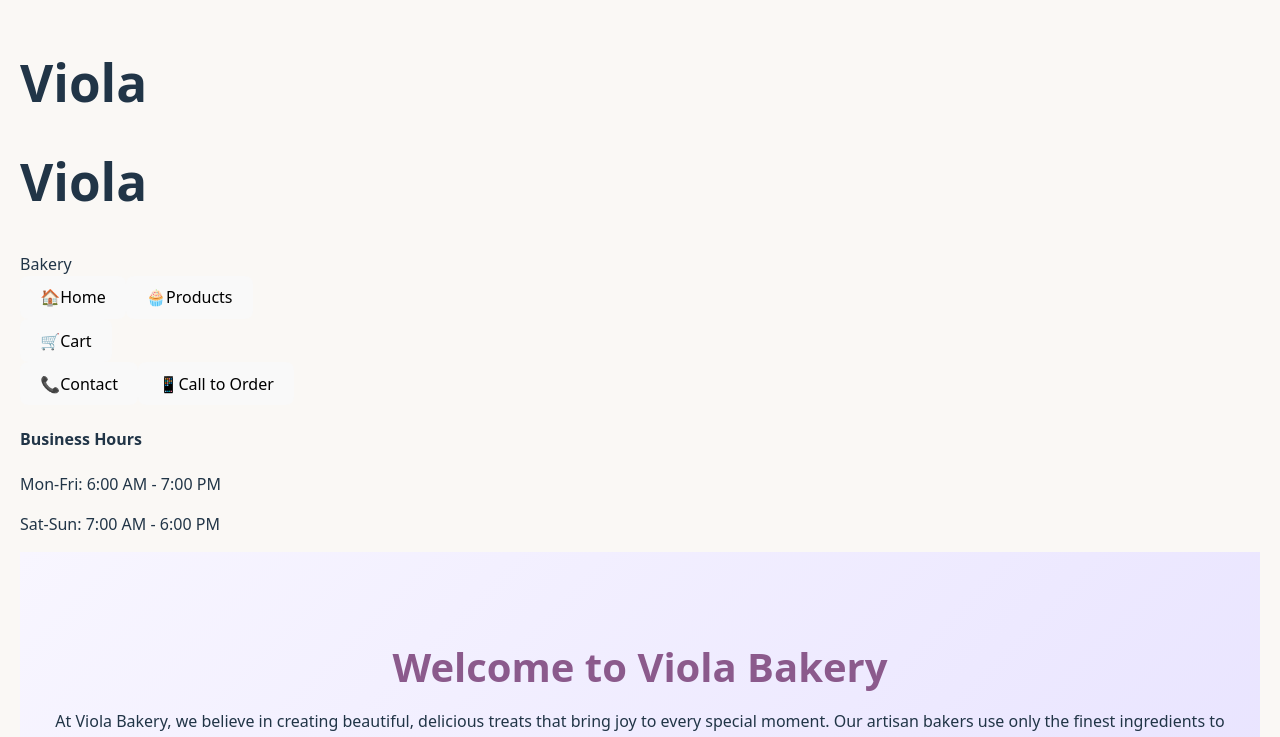
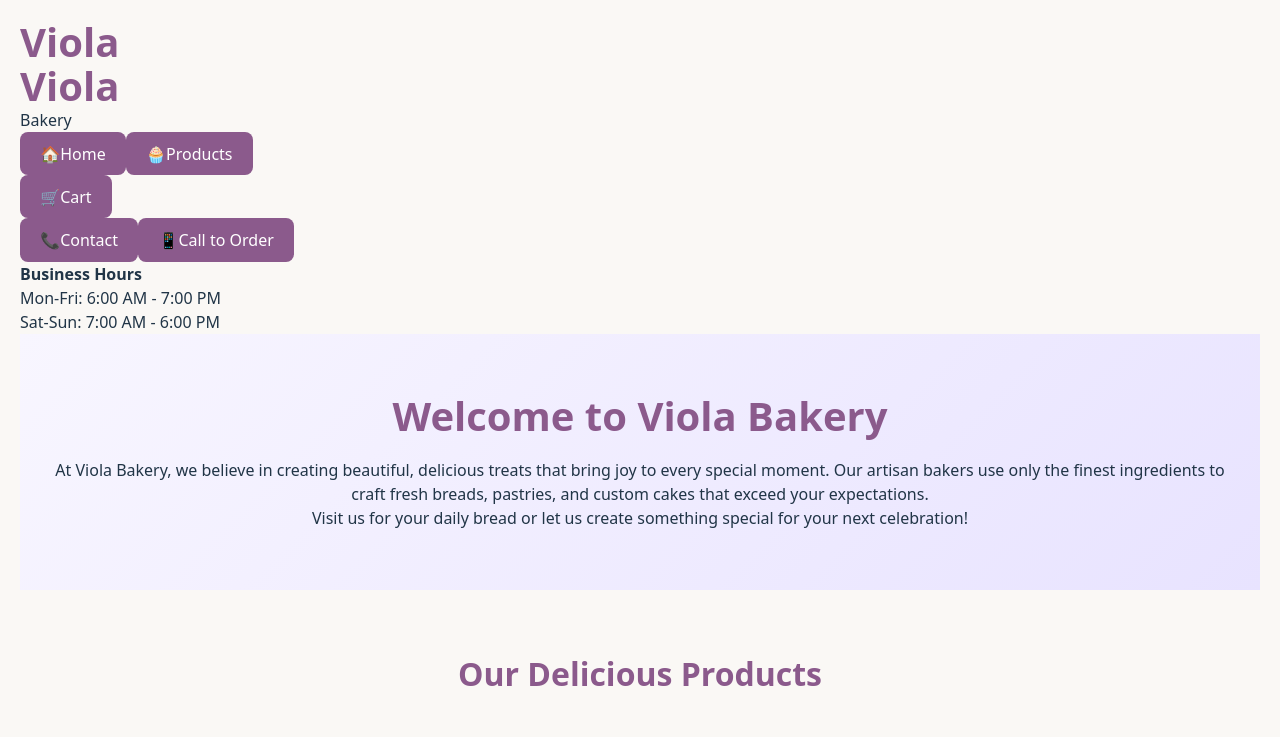
Before and after one commit to djamkoruis/viola, a React (Vite) app: page / in a window 1280 px wide. Shown: the top 737 px of the page. Built offline with nearby package versions, Linux system fonts and the light colour scheme.

Commit message:
added cart and fixed the page to stop looking like a demo piece of shit

```diff
--- a/src/context/CartContext.jsx
+++ b/src/context/CartContext.jsx
@@ -52,7 +52,6 @@ export const CartProvider = ({ children }) => {
         isOpen: false
     });
 
-    // Persist cart to localStorage
     useEffect(() => {
         const savedCart = localStorage.getItem('violaCart');
         if (savedCart) {
--- a/src/index.css
+++ b/src/index.css
@@ -1,38 +1,41 @@
+/* src/index.css - Viola Bakery Optimized */
 :root {
   font-family: system-ui, Avenir, Helvetica, Arial, sans-serif;
   line-height: 1.5;
   font-weight: 400;
+  color: #213547;
+  background-color: #ffffff;
+}
 
-  color-scheme: light dark;
-  color: rgba(255, 255, 255, 0.87);
-  background-color: #F8F1E3;
+* {
+  margin: 0;
+  padding: 0;
+  box-sizing: border-box;
+}
 
-  font-synthesis: none;
-  text-rendering: optimizeLegibility;
-  -webkit-font-smoothing: antialiased;
-  -moz-osx-font-smoothing: grayscale;
+body {
+  margin: 0;
+  /* Remove problematic flexbox centering */
+  font-family: inherit;
+  background-color: #fafafa;
+  min-height: 100vh;
 }
 
 a {
   font-weight: 500;
-  color: #646cff;
+  color: #8b5a8c;
+  /* Viola purple for links */
   text-decoration: inherit;
 }
+
 a:hover {
-  color: #535bf2;
-}
-
-body {
-  margin: 0;
-  display: flex;
-  place-items: center;
-  min-width: 320px;
-  min-height: 100vh;
+  color: #7a4d79;
 }
 
 h1 {
-  font-size: 3.2em;
+  font-size: 2.5em;
   line-height: 1.1;
+  color: #8b5a8c;
 }
 
 button {
@@ -42,27 +45,20 @@ button {
   font-size: 1em;
   font-weight: 500;
   font-family: inherit;
-  background-color: #1a1a1a;
+  background-color: #8b5a8c;
+  /* Viola purple buttons */
+  color: white;
   cursor: pointer;
-  transition: border-color 0.25s;
+  transition: all 0.25s ease;
 }
+
 button:hover {
-  border-color: #646cff;
+  background-color: #7a4d79;
+  transform: translateY(-1px);
 }
+
 button:focus,
 button:focus-visible {
-  outline: 4px auto -webkit-focus-ring-color;
+  outline: 2px solid #8b5a8c;
+  outline-offset: 2px;
 }
-
-@media (prefers-color-scheme: light) {
-  :root {
-    color: #213547;
-    background-color: #ffffff;
-  }
-  a:hover {
-    color: #747bff;
-  }
-  button {
-    background-color: #f9f9f9;
-  }
-}
```
